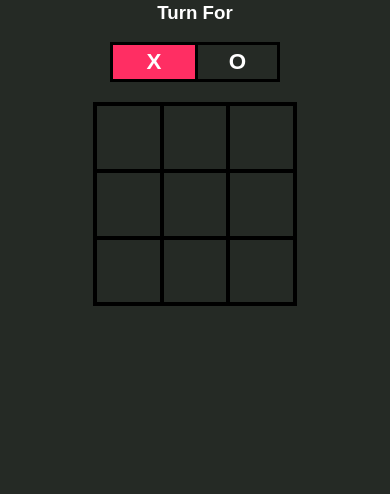
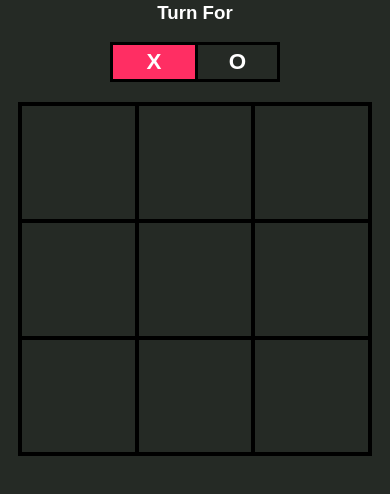
Before and after one commit to vijayI6/Tic-Tac-Toe, a plain HTML site: page index.html in a window 390 px wide. Shown: the part 164-658 px from the top of the page. Drawn offline with Linux system fonts and the light colour scheme.

Commit message:
style: Media Quries added

```diff
--- a/style.css
+++ b/style.css
@@ -111,13 +111,13 @@ body {
     }
 
     .main-grid {
-        height: 200px;
-        width: 200px;
+        height: 350px;
+        width: 350px;
         margin: 20px auto;
     }
 
     .box {
-        font-size: 1.8rem;
+        font-size: 2.5rem;
     }
 
     #play-again {
```
